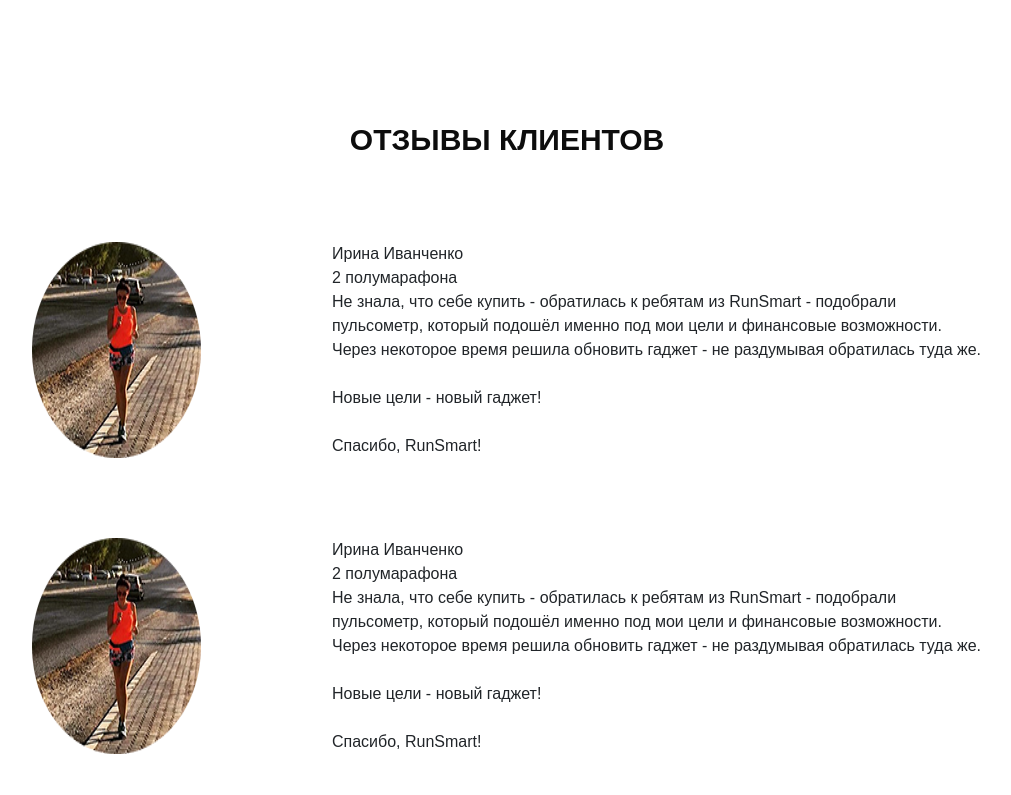
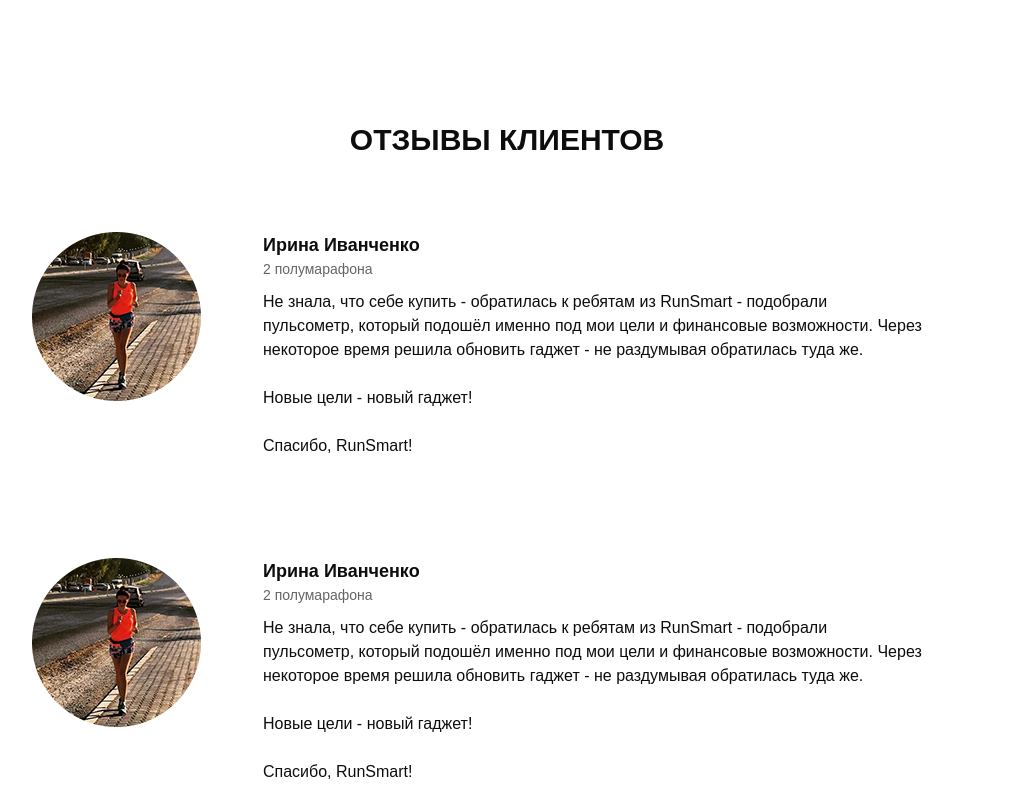
Before and after one commit to SubCube/pulse, a plain HTML site: page index.html in a window 1280 px wide. Shown: the part 3925-4720 px from the top of the page, without its empty margins (133-1144 px from the left). Drawn offline with nearby package versions, Linux system fonts and the light colour scheme; files that its build step writes are made by us from their sources.

Commit message:
Update _reviews.scss

```diff
--- a/sass/blocks/_reviews.scss
+++ b/sass/blocks/_reviews.scss
@@ -1,11 +1,34 @@
 .review{
-    padding-bottom: 73px;
-    &__list{
+    padding-bottom: 71px;
+    &__list {
         display: flex;
-        justify-content: space-between;
-        margin-top: 80px;
+        margin-top: 100px;
+        &:nth-child(2){
+            margin-top: 70px;
+        }
     }
-    &__wrapper{
-        width: 650px;
+    &__img {
+        width: 169px;
+        height: 169px;
+    }
+    &__wrapper {
+        margin-left: 62px;
+        padding-right: 60px;
+    }
+    &__title {
+        color: #0d0d0d;
+        font-size: 18px;
+        font-weight: 700;
+    }
+    &__subtitle {
+        color: #646464;
+        font-size: 14px;
+        font-weight: 500;
+    }
+    &__descr {
+        color: #0d0d0d;
+        font-size: 16px;
+        font-weight: 300;
+        margin-top: 10px;
     }
 }
```
